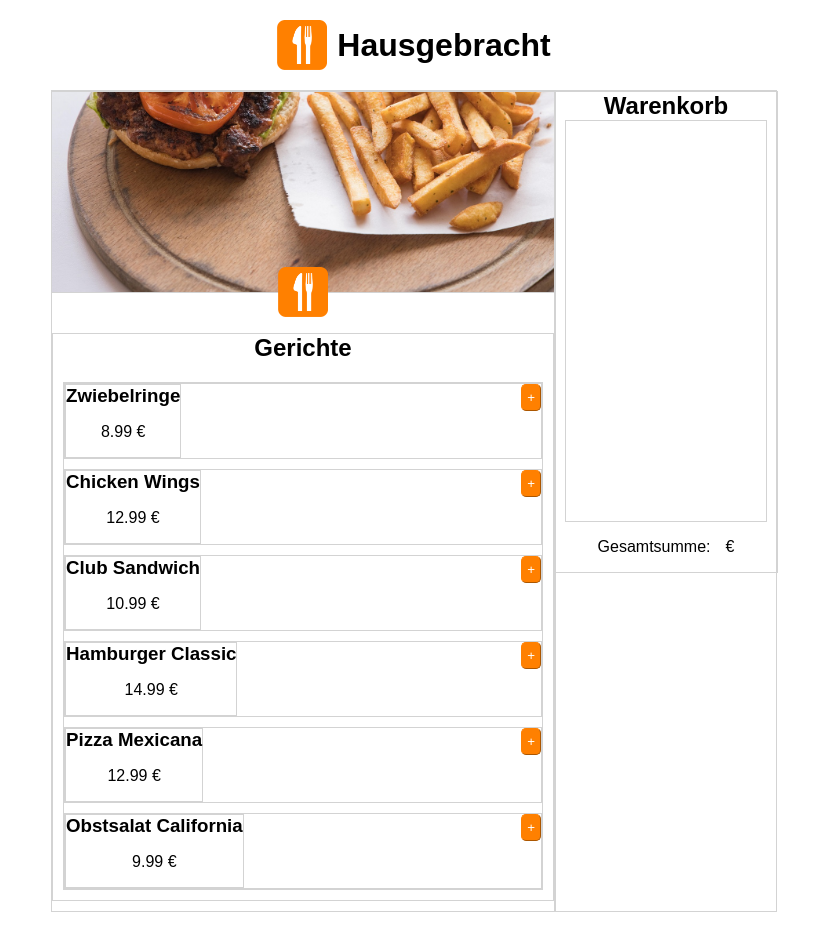
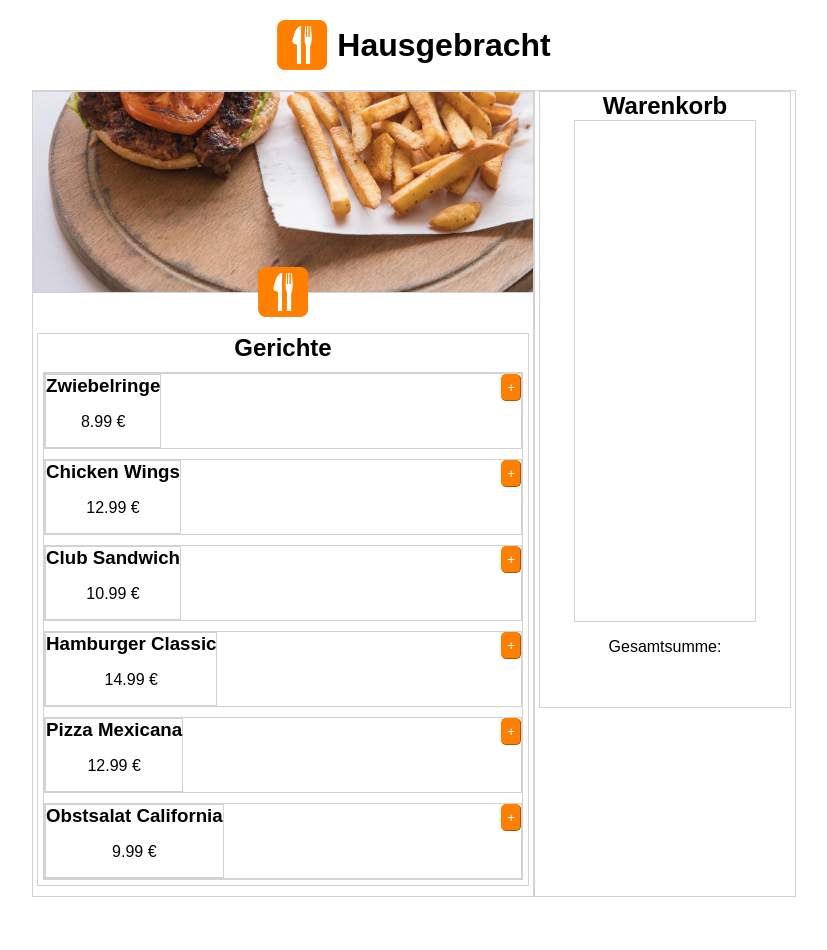
Before and after one commit to lygaios/Hausgebracht, a plain HTML site: page index.html in a window 1280 px wide. Shown: the whole page, without its empty margins (226-1053 px from the left). Drawn offline with Linux system fonts and the light colour scheme.

Commit message:
Removed some function callups to fix issues

```diff
--- a/index.html
+++ b/index.html
@@ -19,7 +19,7 @@
       <h1 class="hidemobile">Hausgebracht</h1>
     </header>
     <div id="overlay" class="dnone hidedesktop">
-      <div class="cart hidedesktop" id="overlay-cart-box">
+      <div class="cart-box hidedesktop" id="overlay-cart-box">
         <div id="overlay-header">
           <h2>Warenkorb</h2>
           <button id="close" class="button" onclick="closeOverlay()">X</button>
@@ -27,7 +27,7 @@
         <div class="cart" id="overlay-cart"></div>
         <div class="total-price-box">
           <p>Gesamtsumme:</p>
-          <p id="total-price-overlay-box"></p><p> €</p>
+          <p id="total-price-overlay-box"></p>
         </div>
       </div>
     </div>
@@ -41,19 +41,17 @@
           <div id="menu-contents"></div>
           <button onclick="showCartOverlay()" class="button hidedesktop" id="get-cart-button">
             <p>Warenkorb</p>
-            <br>
             <p id="itemcount"></p>
           </button>
         </div>
       </div>
       <div id="right" class="hidemobile">
-        <div class="cart" id="sidebar-cart-box">
+        <div class="cart-box" id="sidebar-cart-box">
           <h2>Warenkorb</h2>
           <div class="cart" id="sidebar-cart"></div>
           <div class="total-price-box">
             <p>Gesamtsumme:</p>
-            <br>
-            <p id="total-price-sidebar-box"></p><p> €</p>
+            <p id="total-price-sidebar-box"></p>
           </div>
         </div>
 
--- a/script.js
+++ b/script.js
@@ -1,7 +1,5 @@
 function init() {
   renderDishes();
-  calculateTotalItems(i);
-  getTotalItemsButton(i);
 }
 
 function showCartOverlay() {
@@ -30,9 +28,6 @@ function renderSidebarCart(i) {
     sidebarCartRef.innerHTML += getCartTemplate(i);
     calculateTotalPrice(i);
     getTotalPriceSidebar(i);
-    getTotalPriceOverlay(i);
-    calculateTotalItems(i);
-    getTotalItemsButton(i);
   }
 }
 
@@ -42,9 +37,7 @@ function renderOverlayCart(i) {
   for (let i = 0; i < cart.length; i++) {
     overlayCartRef.innerHTML += getCartTemplate(i);
     calculateTotalPrice(i);
-    getTotalPriceSidebar(i);
     getTotalPriceOverlay(i);
-    calculateTotalItems(i);
     getTotalItemsButton(i);
   }
 }
@@ -88,7 +81,7 @@ function calculateTotalPrice(i) {
   for (let i = 0; i < cart.length; i++) {
     totalPrice += cart[i].price.toFixed(2) * cart[i].amount;
   }
-return totalPrice;
+return totalPrice.toFixed(2)+ ' € ';
 }
 
 function calculateTotalItems(i) {
--- a/style.css
+++ b/style.css
@@ -73,13 +73,13 @@ h2 {
 }
 
 #right {
-  width: 200px;
-  padding-inline: 10px;
-  padding-bottom: 10px;
+  width: 250px;
+  padding-inline: 5px;
+  padding-bottom: 5px;
   display: flex;
   flex-direction: column;
   align-items: center;
-  gap: 10px;
+  gap: 5px;
   border: solid 1px lightgray;
 }
 
@@ -104,12 +104,12 @@ h2 {
 #menu-box {
   min-width: 480px;
   min-height: 400px;
-  padding-inline: 10px;
-  padding-bottom: 10px;
+  padding-inline: 5px;
+  padding-bottom: 5px;
   display: flex;
   flex-direction: column;
   align-items: space-evenly;
-  gap: 20px;
+  gap: 10px;
   flex-wrap: wrap;
   border: solid 1px lightgray;
 }
@@ -123,19 +123,19 @@ h2 {
   border: solid 1px lightgray;
 }
 
-.cart {
-  padding-inline: 10px;
+.cart-box {
+  padding-inline: 5px;
   display: flex;
   flex-direction: column;
   align-items: center;
   justify-content: flex-start;
-  position: sticky;
-  overflow-y: auto;
   flex-wrap: wrap;
   border: solid 1px lightgray;
 }
 
 #sidebar-cart-box {
+  position: sticky;
+  width: 240px;
   border: solid 1px lightgray;
 }
 
@@ -143,16 +143,29 @@ h2 {
   background-color: white;
 }
 
+.cart {
+  overflow-y: auto;
+}
+
 #overlay-cart {
   border: solid 1px lightgray;
   min-width: 400px;
-  height: 400px;
+  height: 500px;
 }
 
 #sidebar-cart {
   border: solid 1px lightgray;
   width: 180px;
-  height: 400px;
+  height: 500px;
+}
+
+.total-price-box {
+  width: 230px;
+  display: flex;
+  flex-direction: column;
+  justify-content: center;
+  align-items: center;
+  gap: 3px;
 }
 
 .dishes-box {
@@ -210,12 +223,7 @@ h2 {
   }
 }
 
-.total-price-box {
-  display: flex;
-  justify-items: center;
-  gap: 5px;
-  flex-wrap: wrap;
-}
+
 
 @media (max-width: 600px) {
   #overlay-cart {
```
